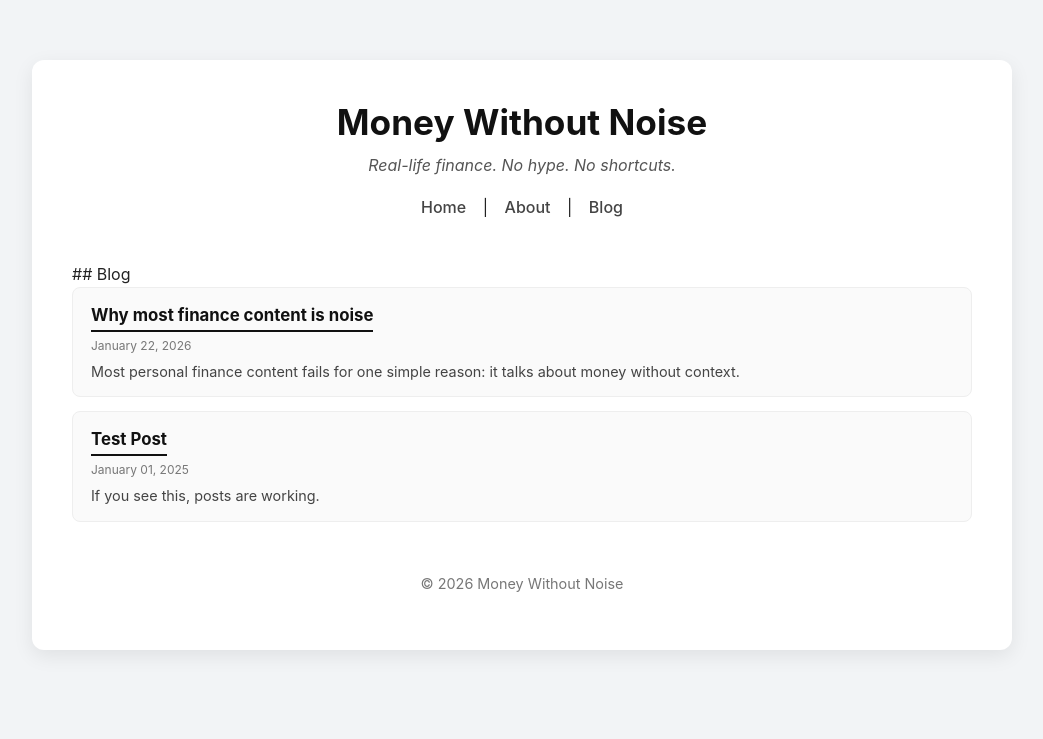
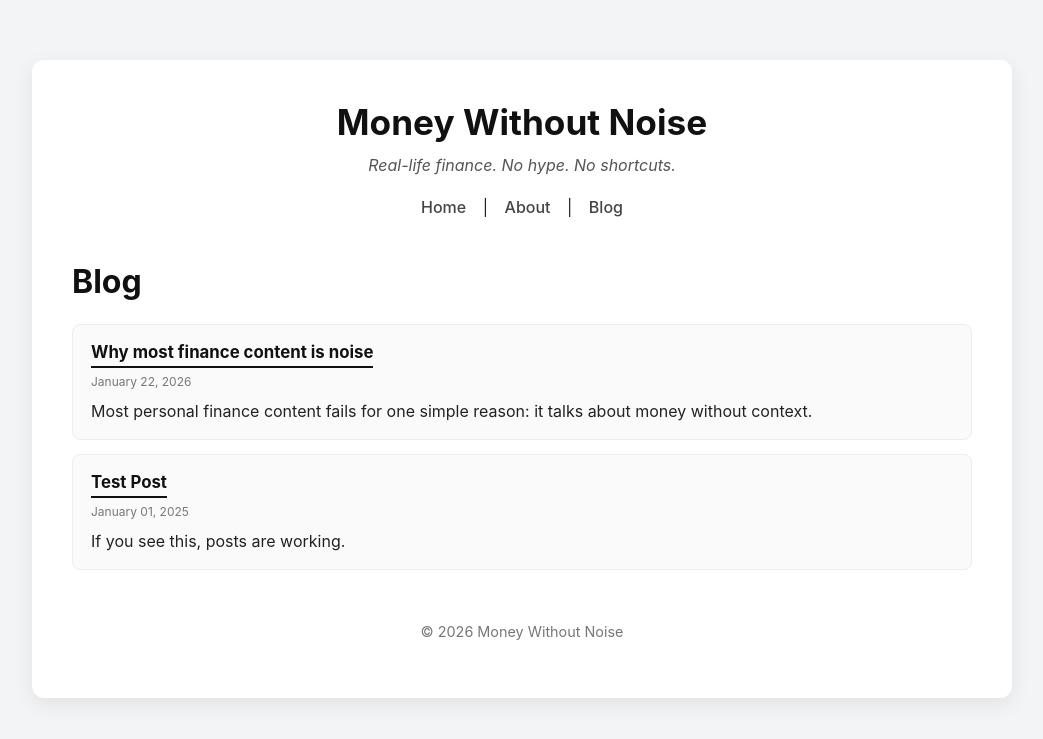
Before and after one commit to HarieshMK/HarieshMK.github.io, a Jekyll site: the page built from blog.html, in a window 1280 px wide. Shown: the top 739 px of the page, without its empty margins (118-1161 px from the left). Built offline with Jekyll 4.4.1, drawn with Linux system fonts in a browser that asks for light colours.

Commit message:
Update blog.html

```diff
--- a/blog.html
+++ b/blog.html
@@ -3,24 +3,22 @@
 title: Blog
 ---
 
-## Blog
+<h1>Blog</h1>
 
-{% if site.posts.size == 0 %}
-  <p>No posts yet. Stay tuned.</p>
-{% else %}
+<div class="blog-list">
   {% for post in site.posts %}
     <a href="{{ post.url }}" class="post-card-link">
       <div class="post-card">
         <h2 class="post-title">{{ post.title }}</h2>
+
         <p class="post-date">
           {{ post.date | date: "%B %d, %Y" }}
         </p>
-        {% if post.excerpt %}
-          <div class="post-excerpt">
-            {{ post.excerpt }}
-          </div>
-        {% endif %}
+
+        <div class="post-excerpt">
+          {{ post.excerpt | strip_html | truncate: 160 }}
+        </div>
       </div>
     </a>
   {% endfor %}
-{% endif %}
+</div>
```
